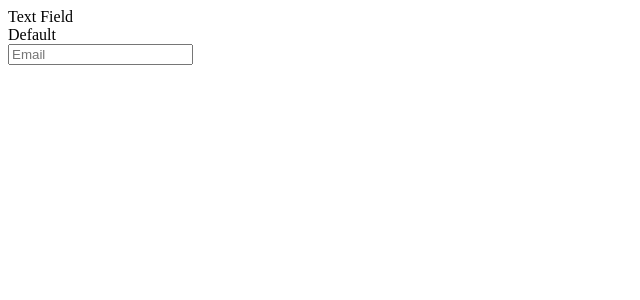
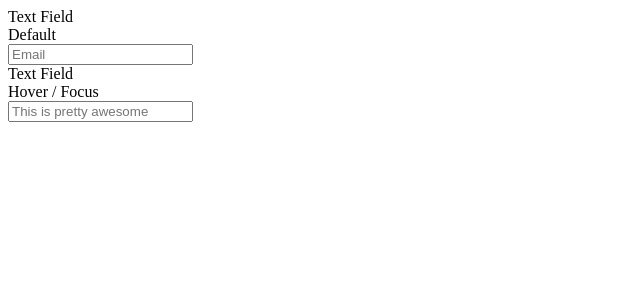
Before and after one commit to igor-smolkov/toxin, a Node project: template src/pages/ui-kit/form-elements/form-elements.pug in a window 1280 px wide. Shown: the top 300 px of the page, without its empty margins (0-640 px from the left). Run offline with Node 20 templates, Linux system fonts and the light colour scheme; the template is opened without the code that fills it: most values are stand-ins (such as "Sample title", 1, 10 or a date in 2020).

Commit message:
Сделал text field hover/focus

```diff
--- a/src/components/field-section/field-section.pug
+++ b/src/components/field-section/field-section.pug
@@ -5,4 +5,7 @@ mixin field-section(name, state)
     .field-section__title
       .field-section__name= name
       .field-section__state= state
-    +field('Email')
+    if (name == 'Text Field') && (state == 'Default')
+      +field('default', 'Email')
+    else if (name == 'Text Field') && (state == 'Hover / Focus')
+      +field('hover', 'This is pretty awesome')
--- a/src/components/field/field.pug
+++ b/src/components/field/field.pug
@@ -1,2 +1,8 @@
-mixin field(placeholder)
-  input.field(type='text' placeholder=placeholder)
+mixin field(mode, placeholder)
+  case mode
+    when 'default'
+        input.field(type='text' placeholder=placeholder)
+    when 'hover'
+        input.field.field_hover(type='text' placeholder=placeholder)
+    when 'focus'
+        input.field.field_focus(type='text' placeholder=placeholder)
--- a/src/pages/ui-kit/form-elements/form-elements.pug
+++ b/src/pages/ui-kit/form-elements/form-elements.pug
@@ -12,6 +12,7 @@ block content
     .inputs
       .fields
         +field-section('Text Field', 'Default')
+        +field-section('Text Field', 'Hover / Focus')
       .checks
       .buttons
     .dropdowns
--- a/src/pages/ui-kit/form-elements/form-elements.scss
+++ b/src/pages/ui-kit/form-elements/form-elements.scss
@@ -28,13 +28,13 @@
             margin-left: 126px;
             width: 260px;
             height: 537px;
-            border: 1px solid black;
+            //border: 1px solid black;
         }
         .buttons {
             margin-left: 132px;
             width: 320px;
             height: 503px;
-            border: 1px solid black;
+            //border: 1px solid black;
         }
     }
 
```
Also changed, not shown: src/components/field-section/field-section.scss (+4 -6 lines), src/components/field/field.scss (+18 -2 lines).
